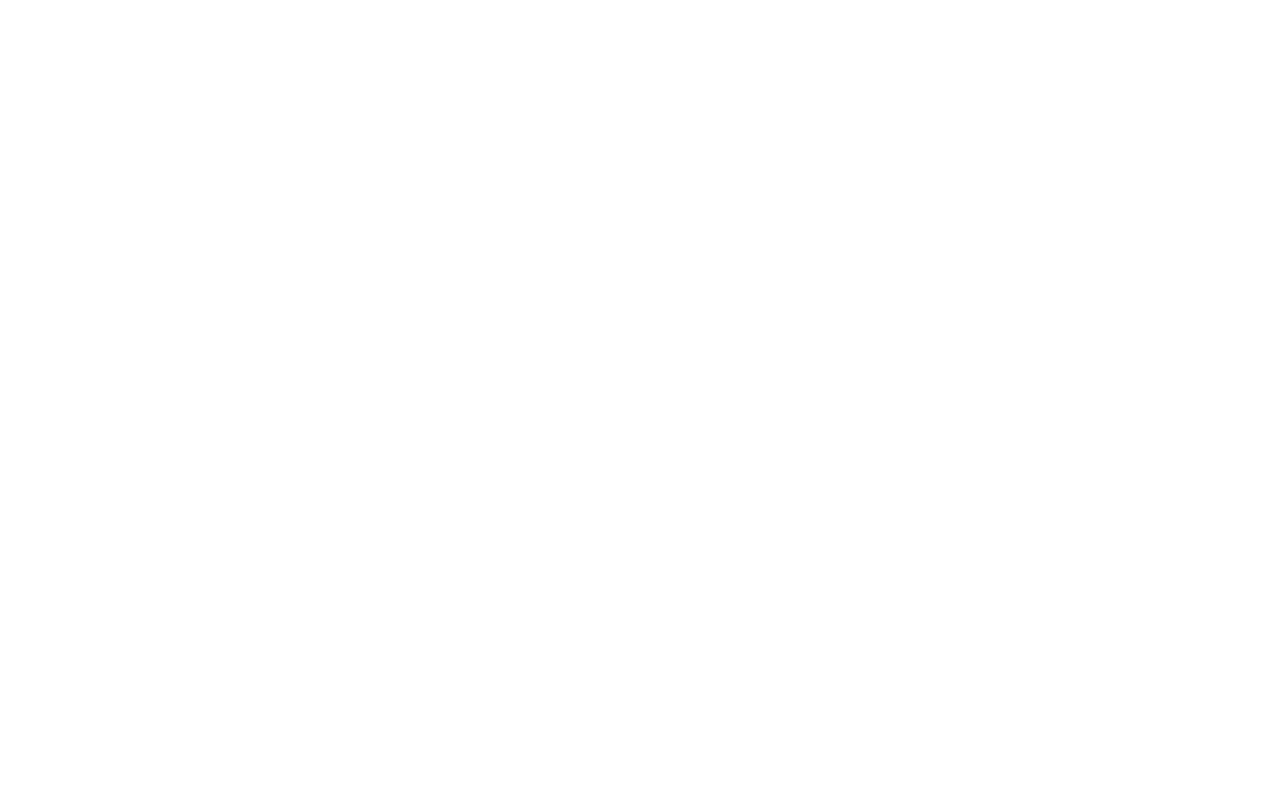
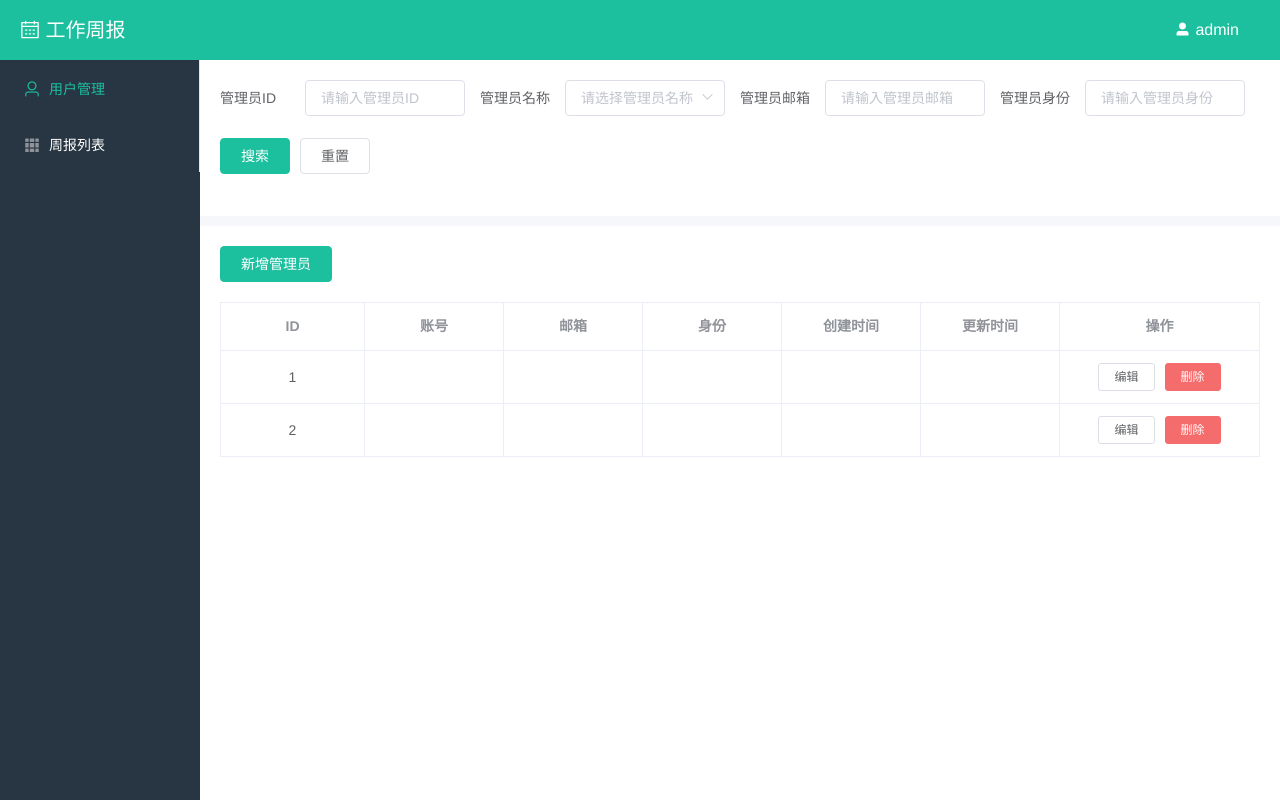
Before and after one commit to daipianpian/demo-weekly, a Vue app in the folder front-end/: page /home/userinfo in a window 1280 px wide. Built offline with nearby package versions, Linux system fonts and the light colour scheme.

Commit message:
2019-09-26

```diff
--- a/front-end/public/index.html
+++ b/front-end/public/index.html
@@ -5,7 +5,7 @@
     <meta http-equiv="X-UA-Compatible" content="IE=edge">
     <meta name="viewport" content="width=device-width,initial-scale=1.0">
     <link rel="icon" href="<%= BASE_URL %>favicon.ico">
-    <title>front-end</title>
+    <title>周报管理系统</title>
   </head>
   <body>
     <noscript>
--- a/front-end/src/App.vue
+++ b/front-end/src/App.vue
@@ -9,5 +9,7 @@
   font-family: 'Avenir', Helvetica, Arial, sans-serif;
   -webkit-font-smoothing: antialiased;
   -moz-osx-font-smoothing: grayscale;
+  width: 100vw;
+  height: 100vh;
 }
 </style>
--- /dev/null
+++ b/front-end/src/assets/styles/global_layout.scss
@@ -0,0 +1,56 @@
+@charset "UTF-8";
+
+/* 去掉input尾部上下小箭头 start */
+input::-webkit-outer-spin-button,input::-webkit-inner-spin-button{
+  -webkit-appearance: none !important;
+  -moz-appearance: none !important;
+  -o-appearance: none !important;
+  -ms-appearance: none !important;
+  appearance: none !important;
+  margin: 0;
+}
+input[type="number"]{
+  -webkit-appearance:textfield;
+  -moz-appearance:textfield;
+  -o-appearance:textfield;
+  -ms-appearance:textfield;
+  appearance:textfield;
+}
+/* 去掉input尾部上下小箭头 end */
+
+.el-form .line{text-align: center;}
+
+.float-left {float:left;}
+.float-right {float:right;}
+.clearfix{ overflow: hidden; zoom: 1; }
+
+
+.flex{display:-webkit-box;display:-moz-box;display:-ms-flexbox;display:-o-box;display:-webkit-flex;display:flex}
+.flex-item{-webkit-box-flex:1;-moz-box-flex:1;-ms-flex:1;-webkit-flex:1;flex:1}
+
+/* 右边主框样式 */
+.hr-10{width: 100%; height: 10px; margin-left: -20px;padding:0 20px; background: $color-bg;}
+.el-main{min-width: 1070px;}
+.table-header th{background: $color-bg;}
+.main-search{
+  margin-bottom: 20px;
+  .el-input,.el-select{width:200px;}
+}
+
+.main-content{
+  margin-bottom: 60px; padding: 20px 0;
+  .content-header{margin-bottom: 20px;}
+}
+
+/* 适配 start */
+@media screen and (max-width: 1440px){
+  .main-search{
+    .el-input,.el-select{width:180px;}
+  }
+}
+
+@media screen and (max-width: 1360px){
+  .main-search{
+    .el-input,.el-select{width:160px;}
+  }
+}
--- /dev/null
+++ b/front-end/src/assets/styles/globals.scss
@@ -0,0 +1,2 @@
+@import "./global_color.scss";
+@import "./global_layout.scss";
--- a/front-end/src/main.js
+++ b/front-end/src/main.js
@@ -2,7 +2,7 @@
 import Vue from 'vue'
 import './assets/styles/reset.css'
 import ElementUI from 'element-ui'
-import 'element-ui/lib/theme-chalk/index.css'
+import './themes/element/element-variables.scss'
 import App from './App.vue'
 import router from './router'
 import store from './store'
--- a/front-end/src/views/Home.vue
+++ b/front-end/src/views/Home.vue
@@ -1,32 +1,47 @@
 <template>
   <el-container class="home-wrap">
-    <el-header>Header</el-header>
+    <!-- header start -->
+    <el-header class="flex">
+      <div class="logo flex-item"><i class="el-icon-date"></i> 工作周报</div>
+      <div class="user-info">
+        <el-dropdown trigger="click">
+          <el-button type="primary">
+            <i class="el-icon-user-solid el-icon--left"></i>admin
+          </el-button>
+          <el-dropdown-menu slot="dropdown">
+            <el-dropdown-item @click="loginOut()">退出</el-dropdown-item>
+          </el-dropdown-menu>
+        </el-dropdown>
+      </div>
+    </el-header>
+    <!-- header end -->
     <el-container>
+      <!-- aside-nav start -->
       <el-aside width="200px">
-
         <el-menu
-          default-active="2"
-          class="el-menu-vertical-demo"
-          @open="handleOpen"
-          @close="handleClose"
-          background-color="#545c64"
+          :default-active="$route.path"
+          background-color="#283643"
           text-color="#fff"
-          active-text-color="#ffd04b">
-          <el-menu-item index="1">
-            <i class="el-icon-setting"></i>
-            <span slot="title">用户信息</span>
+          active-text-color="#1CC09F"
+          router>
+          <el-menu-item index="/home/userinfo">
+            <i class="el-icon-user"></i>
+            <span slot="title">用户管理</span>
           </el-menu-item>
-          <el-menu-item index="2">
-            <i class="el-icon-setting"></i>
+          <el-menu-item index="/home/weeklylist">
+            <i class="el-icon-s-grid"></i>
             <span slot="title">周报列表</span>
-          </el-menu-item>
-          <el-menu-item index="3">
-            <i class="el-icon-setting"></i>
-            <span slot="title">创建周报</span>
           </el-menu-item>
         </el-menu>
       </el-aside>
-      <el-main>Main</el-main>
+      <!-- aside-nav end -->
+
+      <!-- main start -->
+      <el-main>
+        <router-view/>
+      </el-main>
+      <!-- main end -->
+
     </el-container>
   </el-container>
 </template>
@@ -34,23 +49,32 @@
 <script>
 
 export default {
-  name: 'home',
+  data () {
+    return {
+    }
+  },
   components: {
 
   },
+  computed: {
+
+  },
+  created () {
+    console.log('$route.path==' + this.$route.path)
+  },
   methods: {
-    handleOpen (key, keyPath) {
-      console.log(key, keyPath)
-    },
-    handleClose (key, keyPath) {
-      console.log(key, keyPath)
-    }
+
   }
 }
 </script>
 
 <style lang="scss">
-.home-wrap{
-  .el-header,.el-aside{background: skyblue;}
+.home-wrap{width: 100%; height: 100%;
+  .el-header{line-height: 60px; color: $color-white; background: $color-main;
+    .logo{font-size: 20px;}
+    .user-info .el-button{font-size: 16px;}
+  }
+  .el-aside{background: #283643;}
 }
+.el-dropdown-menu__item{padding: 0 40px;}
 </style>
--- /dev/null
+++ b/front-end/src/views/UserInfo.vue
@@ -0,0 +1,93 @@
+<template>
+  <div class="userinfo-wrap">
+    <!-- 搜索框 start -->
+    <el-form class="main-search" :inline="true" :model="searchKeywords" ref="searchKeywords" label-position="left" label-width="85px" size="medium">
+      <el-row>
+        <el-col :span="6">
+          <el-form-item label="管理员ID" prop="adminId">
+            <el-input type="number" v-model.number="searchKeywords.adminId" placeholder="请输入管理员ID"></el-input>
+          </el-form-item>
+        </el-col>
+        <el-col :span="6">
+          <el-form-item label="管理员名称" prop="adminName">
+            <el-select v-model="searchKeywords.adminName" placeholder="请选择管理员名称">
+              <el-option label="区域一" value="shanghai"></el-option>
+              <el-option label="区域二" value="beijing"></el-option>
+            </el-select>
+          </el-form-item>
+        </el-col>
+        <el-col :span="6">
+          <el-form-item label="管理员邮箱" prop="adminName">
+            <el-input type="text" v-model="searchKeywords.adminName" placeholder="请输入管理员邮箱"></el-input>
+          </el-form-item>
+        </el-col>
+        <el-col :span="6">
+          <el-form-item label="管理员身份" prop="adminName">
+            <el-input type="text" v-model="searchKeywords.adminName" placeholder="请输入管理员身份"></el-input>
+          </el-form-item>
+        </el-col>
+      </el-row>
+      <el-row>
+        <el-form-item>
+            <el-button type="primary" @click="onSubmit">搜索</el-button>
+            <el-button @click="resetForm('searchKeywords')">重置</el-button>
+        </el-form-item>
+      </el-row>
+    </el-form>
+    <!-- 搜索框 end -->
+
+    <!-- 分割线 start -->
+    <div class="hr-10"></div>
+    <!-- 分割线 end -->
+
+    <div class="main-content">
+      <div class="content-header">
+        <el-button type="primary" size="medium" @click="handleAdd">新增管理员</el-button>
+      </div>
+      <el-table :data="tableData" header-row-class-name="table-header" border style="width: 100%">
+        <el-table-column prop="id" label="ID" align="center">
+        </el-table-column>
+        <el-table-column prop="" label="账号" align="center"></el-table-column>
+        <el-table-column prop="" label="邮箱" align="center"></el-table-column>
+        <el-table-column prop="" label="身份" align="center"></el-table-column>
+        <el-table-column prop="" label="创建时间" align="center"></el-table-column>
+        <el-table-column prop="" label="更新时间" align="center"></el-table-column>
+        <el-table-column label="操作" align="center" width="200">
+          <template slot-scope="scope">
+            <el-button
+              size="mini"
+              @click="handleEdit(scope.$index, scope.row)">编辑</el-button>
+            <el-button
+              size="mini"
+              type="danger"
+              @click="handleDelete(scope.$index, scope.row)">删除</el-button>
+          </template>
+        </el-table-column>
+      </el-table>
+    </div>
+  </div>
+</template>
+
+<script>
+export default {
+  data () {
+    return {
+      searchKeywords: {},
+      tableData: [
+        { 'id': 1 },
+        { 'id': 2 }
+      ]
+    }
+  },
+  components: {
+
+  },
+  methods: {
+
+  }
+}
+</script>
+
+<style lang="scss">
+
+</style>
--- /dev/null
+++ b/front-end/src/views/WeeklyList.vue
@@ -0,0 +1,93 @@
+<template>
+  <div class="weeklylist-wrap">
+    <!-- 搜索框 start -->
+    <el-form class="main-search" :inline="true" :model="searchKeywords" ref="searchKeywords" label-position="left" label-width="85px" size="medium">
+      <el-row>
+        <el-col :span="6">
+          <el-form-item label="周报ID" prop="adminId">
+            <el-input type="number" v-model.number="searchKeywords.adminId" placeholder="请输入周报ID"></el-input>
+          </el-form-item>
+        </el-col>
+        <el-col :span="6">
+          <el-form-item label="周报名称" prop="adminName">
+            <el-select v-model="searchKeywords.adminName" placeholder="请选择周报名称">
+              <el-option label="区域一" value="shanghai"></el-option>
+              <el-option label="区域二" value="beijing"></el-option>
+            </el-select>
+          </el-form-item>
+        </el-col>
+        <el-col :span="6">
+          <el-form-item label="周报邮箱" prop="adminName">
+            <el-input type="text" v-model="searchKeywords.adminName" placeholder="请输入周报邮箱"></el-input>
+          </el-form-item>
+        </el-col>
+        <el-col :span="6">
+          <el-form-item label="周报身份" prop="adminName">
+            <el-input type="text" v-model="searchKeywords.adminName" placeholder="请输入周报身份"></el-input>
+          </el-form-item>
+        </el-col>
+      </el-row>
+      <el-row>
+        <el-form-item>
+            <el-button type="primary" @click="onSubmit">搜索</el-button>
+            <el-button @click="resetForm('searchKeywords')">重置</el-button>
+        </el-form-item>
+      </el-row>
+    </el-form>
+    <!-- 搜索框 end -->
+
+    <!-- 分割线 start -->
+    <div class="hr-10"></div>
+    <!-- 分割线 end -->
+
+    <div class="main-content">
+      <div class="content-header">
+        <el-button type="primary" size="medium" @click="handleAdd">新增周报</el-button>
+      </div>
+      <el-table :data="tableData" header-row-class-name="table-header" border style="width: 100%">
+        <el-table-column prop="id" label="ID" align="center">
+        </el-table-column>
+        <el-table-column prop="" label="账号" align="center"></el-table-column>
+        <el-table-column prop="" label="邮箱" align="center"></el-table-column>
+        <el-table-column prop="" label="身份" align="center"></el-table-column>
+        <el-table-column prop="" label="创建时间" align="center"></el-table-column>
+        <el-table-column prop="" label="更新时间" align="center"></el-table-column>
+        <el-table-column label="操作" align="center" width="200">
+          <template slot-scope="scope">
+            <el-button
+              size="mini"
+              @click="handleEdit(scope.$index, scope.row)">编辑</el-button>
+            <el-button
+              size="mini"
+              type="danger"
+              @click="handleDelete(scope.$index, scope.row)">删除</el-button>
+          </template>
+        </el-table-column>
+      </el-table>
+    </div>
+  </div>
+</template>
+
+<script>
+export default {
+  data () {
+    return {
+      searchKeywords: {},
+      tableData: [
+        { 'id': 1 },
+        { 'id': 2 }
+      ]
+    }
+  },
+  components: {
+
+  },
+  methods: {
+
+  }
+}
+</script>
+
+<style lang="scss">
+
+</style>
--- a/front-end/vue.config.js
+++ b/front-end/vue.config.js
@@ -12,7 +12,11 @@
     css:{
         extract: true,
         sourceMap: false,
-        loaderOptions: {}
+        loaderOptions: {
+            sass: {
+                data: `@import "./src/assets/styles/globals.scss";`
+            }
+        }
     },
     devServer:{
         port:8080,
```
Also changed, not shown: front-end/src/assets/styles/global_color.scss (added, +20 -0 lines), front-end/src/router.js (+13 -10 lines), front-end/src/themes/element/element-variables.scss (added, +7 -0 lines), 1 other file (tests, documents, lock files or other folders).
